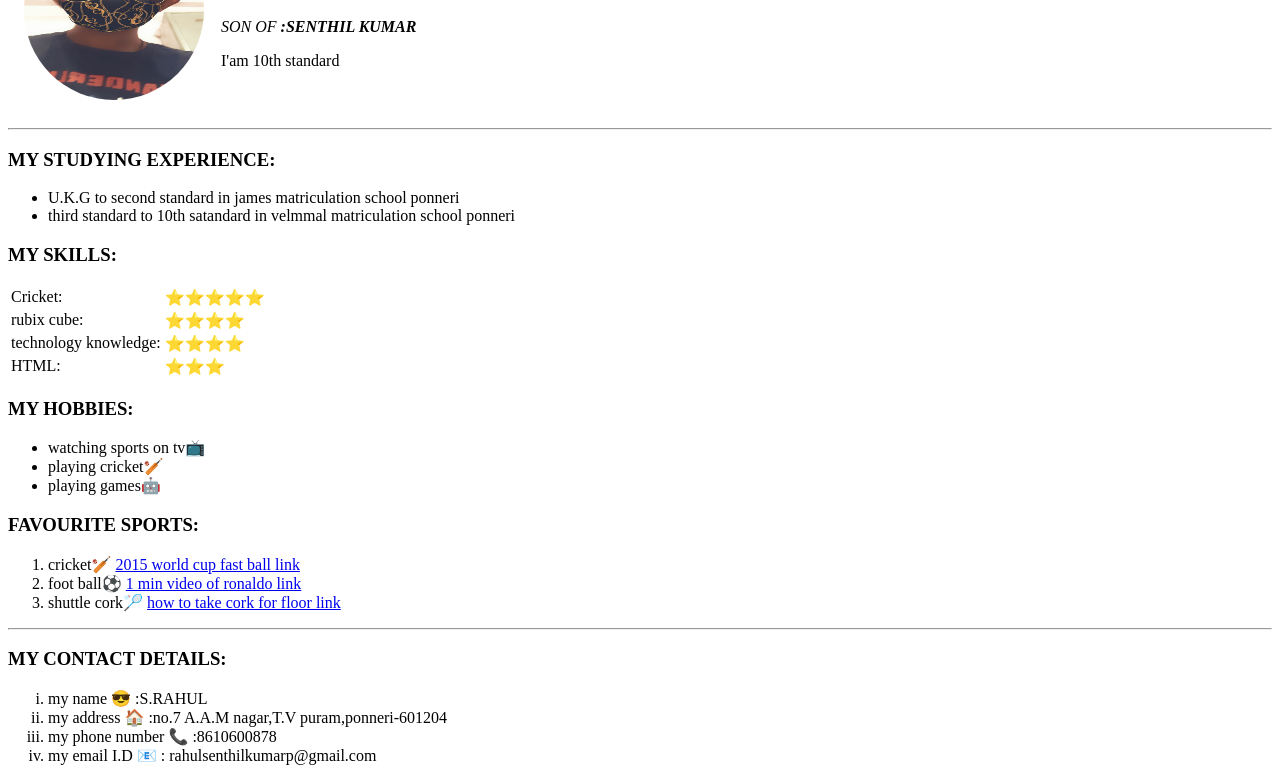
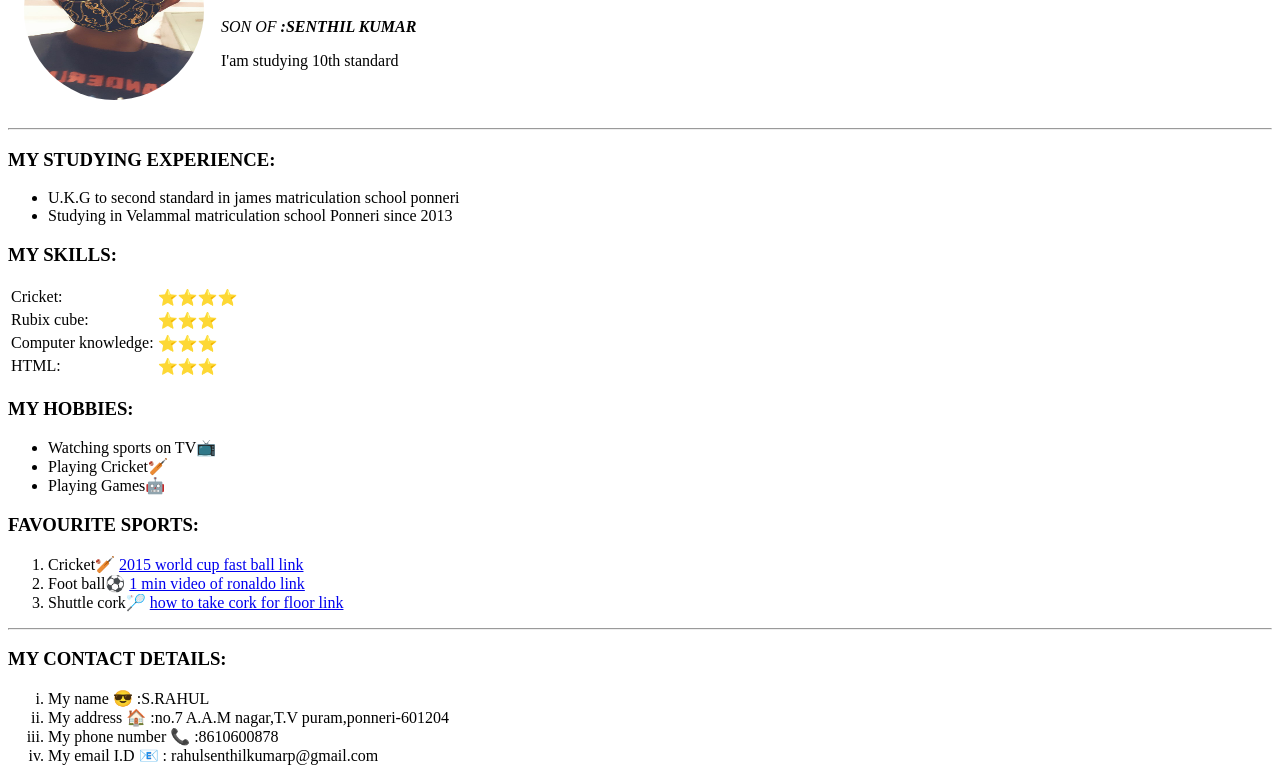
Before and after one commit to rahulsenthilkumar/cv, a plain HTML site: page index.html in a window 1280 px wide. Shown: the part 104-885 px from the top of the page. Drawn offline with Linux system fonts and the light colour scheme.

Commit message:
Update index.html

```diff
--- a/index.html
+++ b/index.html
@@ -17,7 +17,7 @@
         <p>
           <i>SON OF <strong>:SENTHIL KUMAR</strong></i>
         </p>
-        <p>I'am 10th standard</p>
+        <p>I'am studying 10th standard</p>
       </td>
     </tr>
   </table>
@@ -27,22 +27,22 @@
 <h3>MY STUDYING EXPERIENCE:</h3>
   <ul>
     <li>U.K.G to second standard in james matriculation school ponneri</li>
-    <li>third standard to 10th satandard in velmmal matriculation school ponneri</li>
+    <li>Studying in Velammal matriculation school Ponneri since 2013</li>
   </ul>
 
 <h3>MY SKILLS:</h3>
   <table>
     <tr>
       <td>Cricket:</td>
-      <td>⭐⭐⭐⭐⭐</td>
-    </tr>
-    <tr>
-      <td>rubix cube:</td>
       <td>⭐⭐⭐⭐</td>
     </tr>
     <tr>
-      <td>technology knowledge:</td>
-      <td>⭐⭐⭐⭐</td>
+      <td>Rubix cube:</td>
+      <td>⭐⭐⭐</td>
+    </tr>
+    <tr>
+      <td>Computer knowledge:</td>
+      <td>⭐⭐⭐</td>
     </tr>
     <tr>
       <td>HTML:</td>
@@ -53,15 +53,15 @@
 
   <h3>MY HOBBIES:</h3>
   <ul>
-    <li>watching sports on tv📺</li>
-    <li>playing cricket🏏</li>
-    <li>playing games🤖</li>
+    <li>Watching sports on TV📺</li>
+    <li>Playing Cricket🏏</li>
+    <li>Playing Games🤖</li>
   </ul>
   <h3>FAVOURITE SPORTS: </h3>
   <ol>
-    <li>cricket🏏 <a href="https://youtu.be/R0alThHNb0Y" target="_blank">2015 world cup fast ball link</a> </li>
-    <li>foot ball⚽ <a href="https://youtu.be/sNZPEnc4m0w" target="_blank">1 min video of ronaldo link</a> </li>
-    <li> shuttle cork🏸 <a href="https://youtu.be/RoOo7g5V62A" target="_blank">how to take cork for floor link </a>
+    <li>Cricket🏏 <a href="https://youtu.be/R0alThHNb0Y" target="_blank">2015 world cup fast ball link</a> </li>
+    <li>Foot ball⚽ <a href="https://youtu.be/sNZPEnc4m0w" target="_blank">1 min video of ronaldo link</a> </li>
+    <li>Shuttle cork🏸 <a href="https://youtu.be/RoOo7g5V62A" target="_blank">how to take cork for floor link </a>
     </li>
   </ol>
 <hr>
@@ -69,22 +69,10 @@
 <h3>MY CONTACT DETAILS:</h3>
   <OL type="i">
 
-     <li>my name 😎        :S.RAHUL </li>
-    <li>my address 🏠      :no.7 A.A.M nagar,T.V puram,ponneri-601204</li>
-    <li>my phone number 📞 :8610600878</li>
-    <li>my email I.D 📧    : rahulsenthilkumarp@gmail.com </li>
+     <li>My name 😎        :S.RAHUL </li>
+    <li>My address 🏠      :no.7 A.A.M nagar,T.V puram,ponneri-601204</li>
+    <li>My phone number 📞 :8610600878</li>
+    <li>My email I.D 📧    : rahulsenthilkumarp@gmail.com </li>
   </OL>
-
-
-
-
-
-
-
-
-
-
-
 </body>
-
 </html>
```
